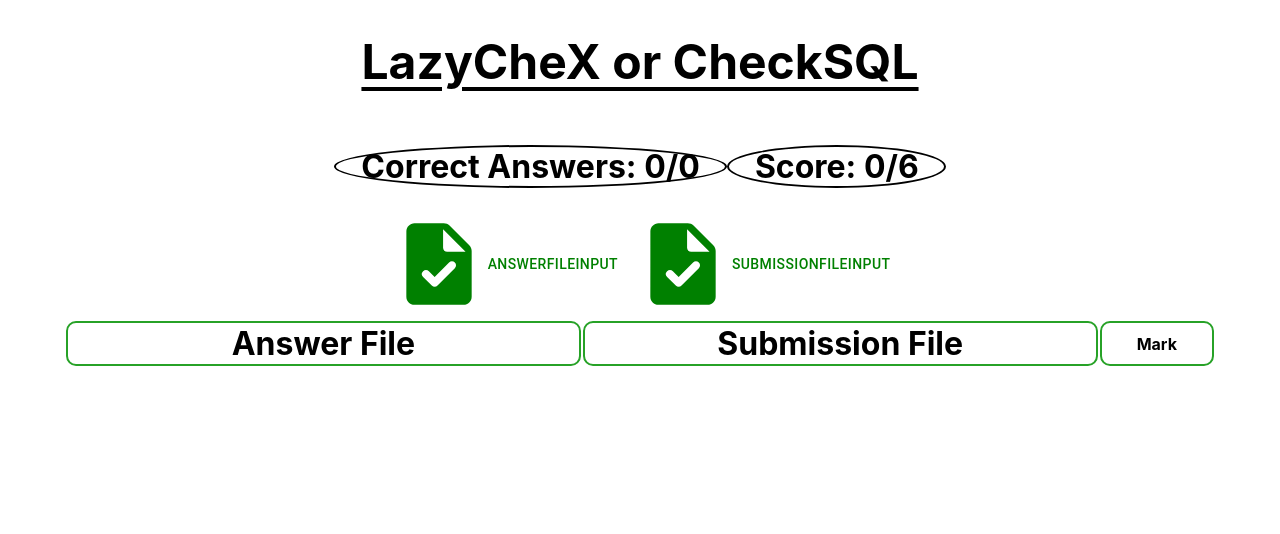
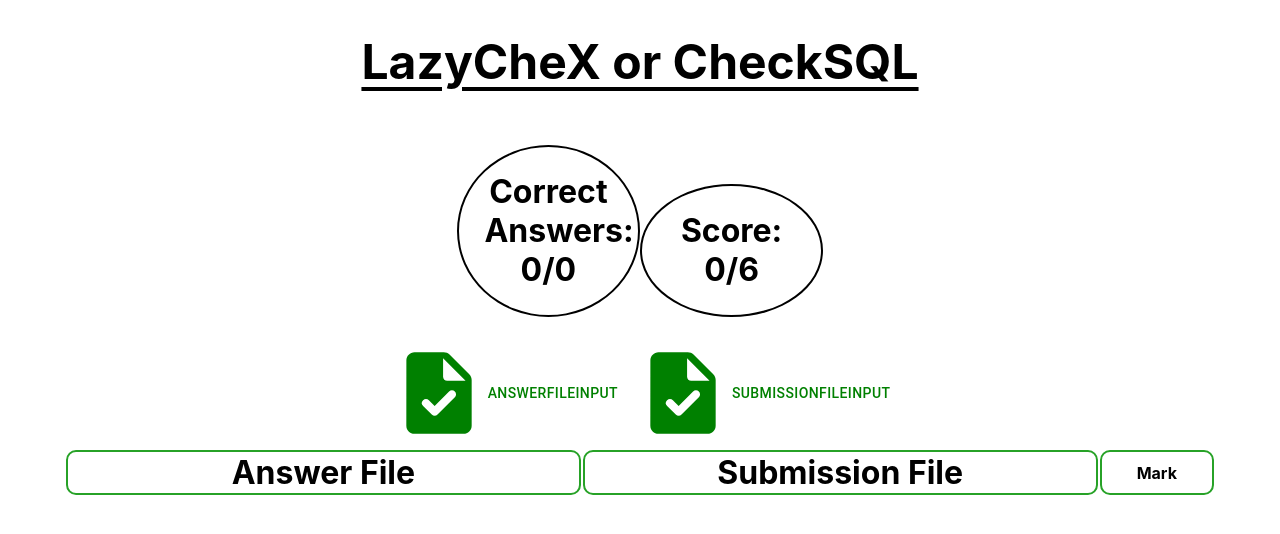
Before and after one commit to AshnahKhalidKhan/CheckSQL, a React (Create React App) app in the folder lazychex/: page / in a window 1280 px wide. Shown: the top 534 px of the page. Built offline with nearby package versions, Linux system fonts and the light colour scheme.

Commit message:
There is a circle... that makes no sense...

```diff
--- a/lazychex/src/App.css
+++ b/lazychex/src/App.css
@@ -110,4 +110,7 @@ td img
   padding-right: 2%;
   border: 2px solid black;
   border-radius: 100%;
+  width: 10%;
+  height: 10%;
+  padding: 2%;
 }
```
